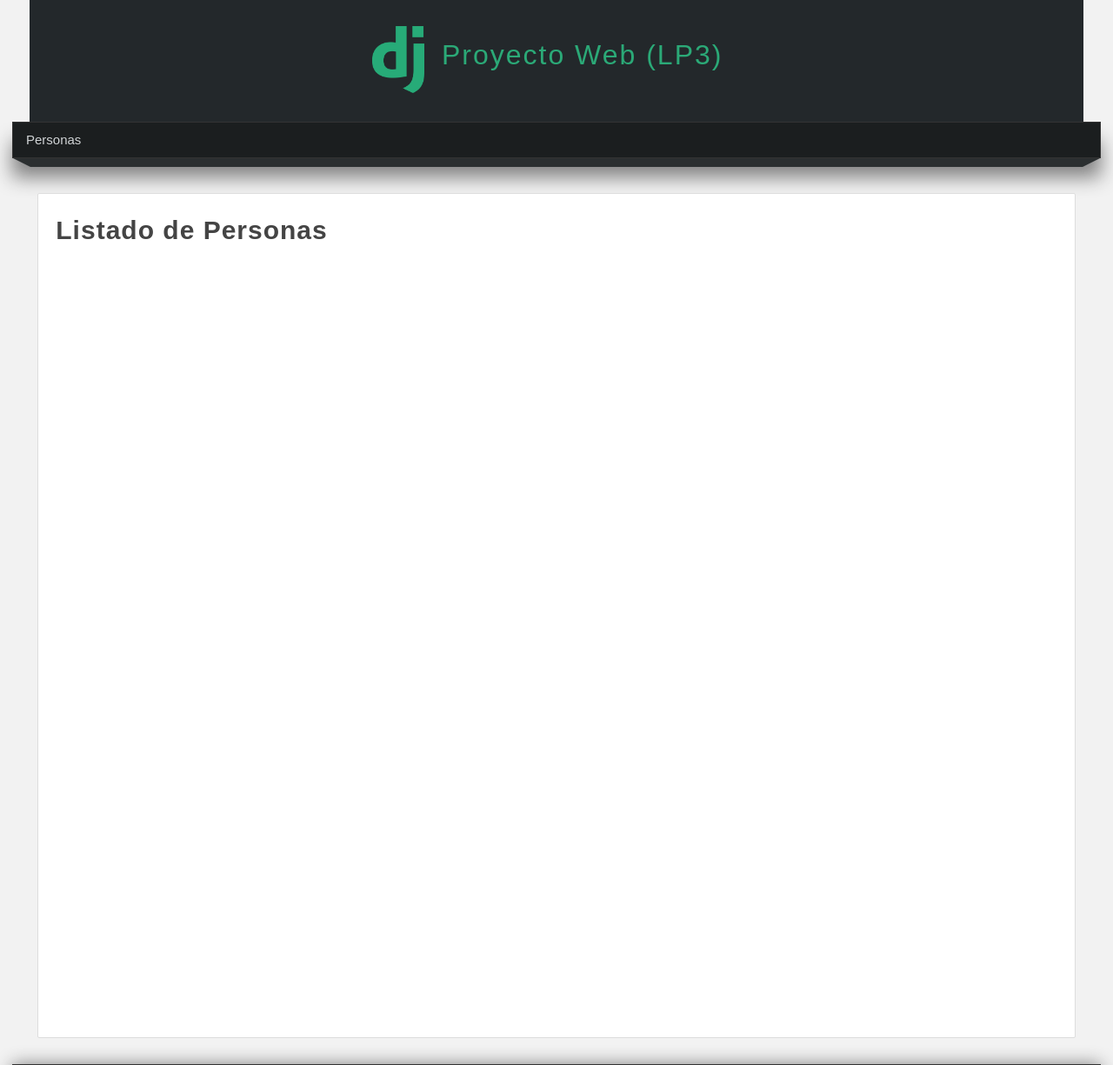
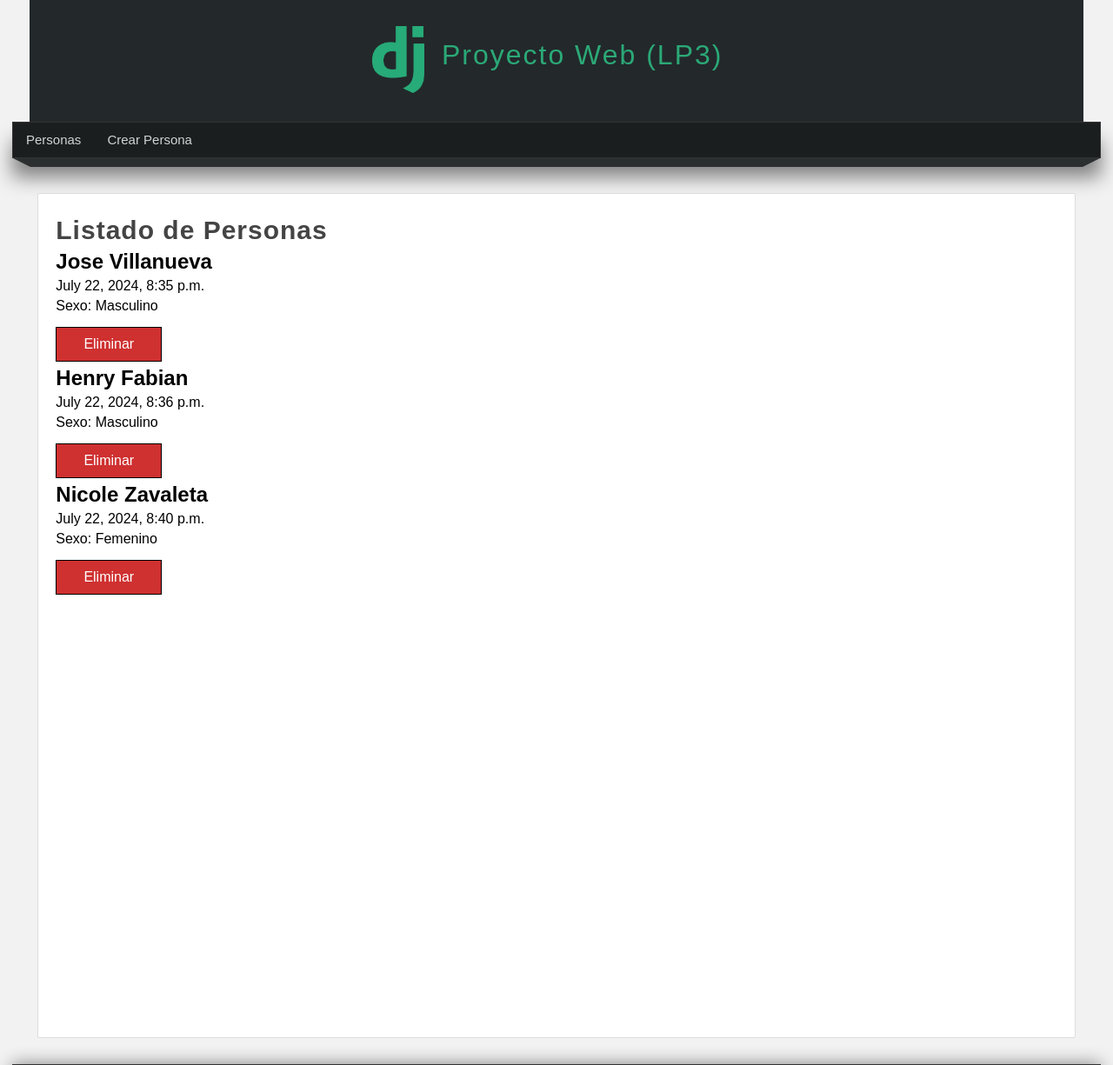
Before and after one commit to JoseVillanuevaP1/Examen_Final_LPIII, a Django app: page / in a window 1280 px wide. Shown: the top 1225 px of the page at 87% size. Run offline with Django 5.2, Linux system fonts and the light colour scheme; data comes from the database, SQL or seed files in the repository; both versions use the stored data as it was after the commit.

Commit message:
Villanueva Examen Final - Parte 3 - Formulario

```diff
--- a/Examen_final_LPIII/urls.py
+++ b/Examen_final_LPIII/urls.py
@@ -22,4 +22,6 @@ urlpatterns = [
     path('admin/', admin.site.urls),
     path('', views.personas, name = "personas"),
     path('personas/',views.personas,name="personas"),
+    path('eliminar-persona/<int:id>',views.eliminar_persona, name='eliminar_persona'),
+    path('create-persona/',views.create_persona, name='create_persona'),
 ]
--- a/miapp/templates/layout.html
+++ b/miapp/templates/layout.html
@@ -24,6 +24,9 @@
         <li>
           <a href="{% url 'personas' %}">Personas</a>
         </li>
+        <li>
+          <a href="{% url 'create_persona' %}">Crear Persona</a>
+        </li>
       </ul>
     </nav>
 
--- a/miapp/templates/personas.html
+++ b/miapp/templates/personas.html
@@ -6,4 +6,22 @@
 
 {% block content %}
   <h1 class="title">{{ titulo }}</h1>
+  {% if messages %}
+    {% for message in messages %}
+      <div class="message">{{ message }}</div>
+    {% endfor %}
+  {% endif %}
+  {% for persona in personas %}
+    <div class="persona-item">
+      <div class="data">
+        <h2>{{ persona.nombre }} {{ persona.apellidos }}</h2>
+        <span class="date">{{ persona.fecha_de_registro }}</span>
+        <p>
+          Sexo: {% if persona.sexo == 'Masculino' %}Masculino{% elif persona.sexo == 'Femenino' %}Femenino{% endif %}
+          <a href="{% url 'eliminar_persona' id=persona.id %}" class="btn btn-delete">Eliminar</a>
+        </p>
+      </div>
+      <div class="clearfix"></div>
+    </div>
+  {% endfor %}
 {% endblock %}
--- a/miapp/views.py
+++ b/miapp/views.py
@@ -1,7 +1,39 @@
 from django.shortcuts import render, HttpResponse, redirect
+from miapp.forms import FormPersona
+from miapp.models import Villanueva_Persona
+from django.contrib import messages
+from django.db.models import Q
 
 # Create your views here.
 def personas(request):
-    return render(request, 'personas.html',{
+    personas = Villanueva_Persona.objects.all()
+
+    return render(request, 'personas.html', {
+        'personas': personas,
         'titulo': 'Listado de Personas'
     })
+
+def create_persona(request):
+    if request.method == 'POST':
+        formulario = FormPersona(request.POST)
+        if formulario.is_valid():
+            # Guardar los datos del formulario en una nueva instancia de Villanueva_Persona
+            nueva_persona = formulario.save()
+
+            # Mensaje flash para mostrar que se agregó correctamente la persona
+            messages.success(request, f'Se agregó correctamente a {nueva_persona.nombre} {nueva_persona.apellidos}')
+
+            return redirect('personas')  # Redirigir a la página de listar personas (ajusta según tu URL)
+
+    else:
+        formulario = FormPersona()  # Formulario vacío para mostrar al usuario
+
+    return render(request, 'create_persona.html', {
+        'form': formulario
+    })
+
+
+def eliminar_persona(request, id):
+    persona = Villanueva_Persona.objects.get(pk=id)
+    persona.delete()
+    return redirect('personas')
```
Also changed, not shown: miapp/forms.py (added, +38 -0 lines), miapp/templates/create_persona.html (added, +22 -0 lines), db.sqlite3.
